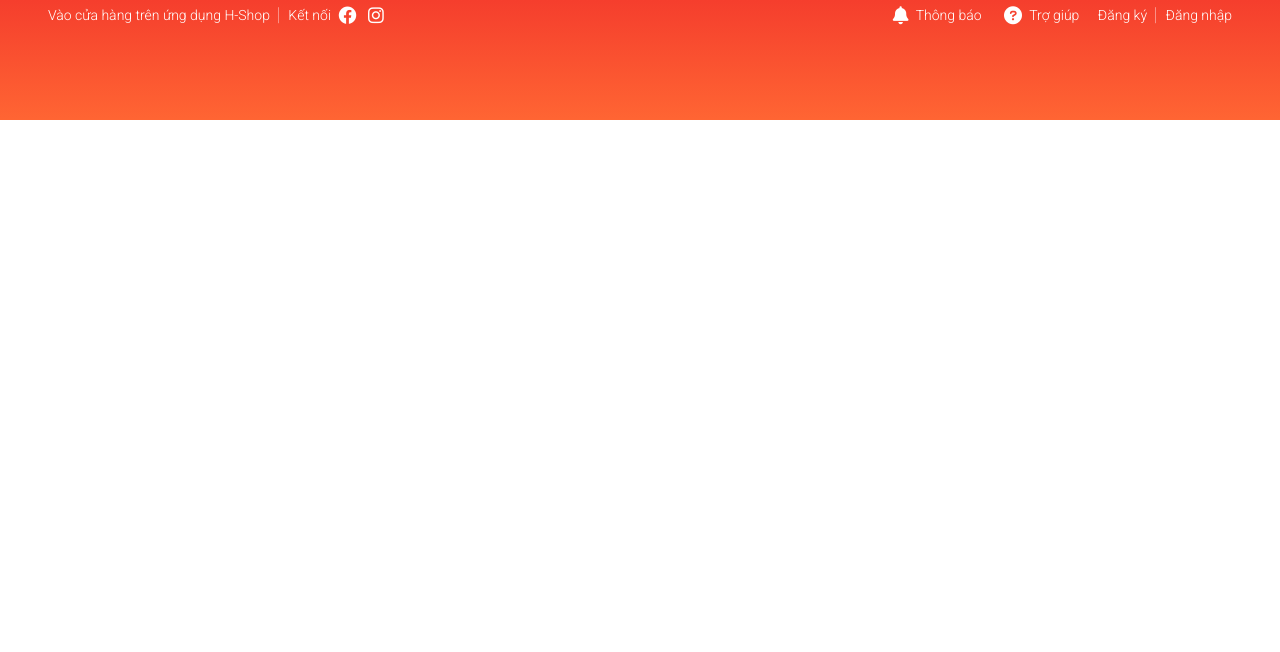
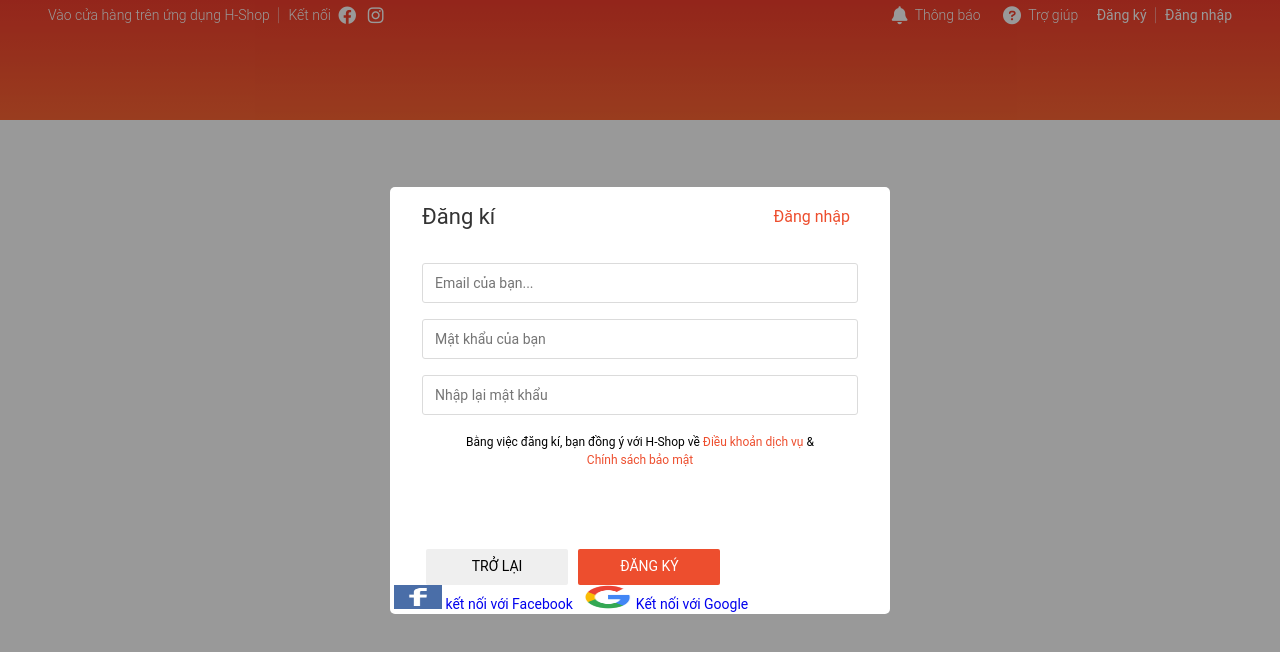
Before and after one commit to Hienvth/web-shop, a plain HTML site: page index.html in a window 1280 px wide. Drawn offline with nearby package versions, Linux system fonts and the light colour scheme; a web font is replaced by a local one.

Commit message:
css authentication part1

```diff
--- a/assets/css/base.css
+++ b/assets/css/base.css
@@ -1,9 +1,10 @@
-@import url('https://fonts.googleapis.com/css2?family=Neonderthaw&family=Roboto:wght@300;700&family=Satisfy&display=swap');
+@import url('https://fonts.googleapis.com/css?family=Poppins:200,300,400,500,600,700,800,900&display=swap');
 :root{
     --primary-color: #ed4e2e;
     --white-color: #fff;
     --black-color: #000;
     --text-color: #333;
+    --border-color: #dbdbdb;
 }
 * {
     box-sizing: inherit;
@@ -41,3 +42,44 @@ html{
         opacity: 1;
     }
 }
+.modal {
+    position: fixed;
+    inset: 0;
+    display: flex;
+    /* display: none; */
+    /* justify-content: center;
+    align-items: center; */
+    /* == margin : auto; */
+}
+.modal__overplay{
+    position: absolute;
+    width: 100%;
+    height: 100%;
+    background-color: rgba( 0,0,0, 0.4);
+}
+
+.modal__body{
+    /* width: 300px;
+    height: 300px; */
+    background-color: var(--white-color);
+    margin: auto;
+    border-radius: 5px;
+    position: relative;
+    z-index: 99999;
+}
+/* == Button style== */
+.btn{
+    min-width: 142px;
+    height: 36px ;
+    text-decoration: none;
+    border: none;
+    border-radius: 2px;
+    margin: 0 4px;
+    font-size: 1.4rem;
+    /* line-height: 36px; */
+    padding: 0;
+}
+.btn.btn--primary{
+    color: var(--white-color);
+    background-color: var(--primary-color);
+}
--- a/assets/css/main.css
+++ b/assets/css/main.css
@@ -124,19 +124,34 @@
     background-color: var(--white-color);
     cursor: default;
     display: none;
-    transform-origin: top right;
+    border-radius: 3px;
+    transform-origin: calc(100% - 20px) top ;
+    z-index: 1;
+    will-change: opacity, transform;  /* web tối ưu chuyển động theo 2 thuộc tính này*/
+
     animation: headerNotification 0.3s ease-in-out;
+}
+@keyframes headerNotification{
+    from {
+        opacity: 0;
+        transform: scale(0);
+    }
+    to {
+        opacity: 1;
+        transform: scale(1);
+    }
 }
 .header__notification::before{
     content: "";
     position: absolute;
     background-color: var(--white-color);
-    /* z-index: 1; */
+
     top: -2%;
     right: 10px;
     height: 30px;
     width: 30px;
     transform: rotate(45deg);
+
 
 }
 .header__notification::after{
@@ -151,15 +166,6 @@
 }
 .header__navbar-item:hover > .header__notification{
     display: block;
-}
-@keyframes headerNotification{
-    from {
-
-        transform: scale(0);
-    }
-    to {
-        transform: scale(1);
-    }
 }
 .header__notifi-header{
     height: 40px;
@@ -243,3 +249,73 @@
 
 
 /* ==== Header__notification ==== */
+
+/* ====Authentication=== */
+.authen-form {
+    width: 500px;
+}
+.auth-form__container {
+    padding: 0 32px;
+
+}
+
+.auth-form__header {
+    display: flex;
+    align-items: center;
+    justify-content: space-between;
+}
+
+.auth-form__heading {
+    font-size: 2.2rem;
+    font-weight: 400;
+    color: var(--text-color);
+}
+
+.auth-form__switch-btn {
+    font-size: 1.6rem;
+    font-weight: 400;
+    color: var(--primary-color);
+    cursor: pointer;
+    padding: 4px 8px;
+}
+
+.auth-form__form {
+    /* margin-top: 16px; */
+}
+
+.auth-form__group {
+    /* margin-bottom: 16px; */
+}
+
+.auth-form__input{
+    width: 100%;
+    height: 40px;
+    margin-top: 16px;
+    padding: 0 12px;
+    font-size: 1.4rem;
+    border: 1px solid var(--border-color);
+    border-radius: 3px;
+    outline: none;
+}
+.auth-form__input:focus{
+    border-color: #888;
+}
+
+
+.auth-form__aside{
+    margin-top: 18px;
+}
+.auth-form__policy-text{
+    font-size: 1.2rem;
+    line-height: 1.8rem;
+    text-align: center;
+    /* padding: 0 12px; */
+}
+.auth-form__text-link{
+    text-decoration: none;
+    color: var(--primary-color);
+}
+
+.auth-form__controls-btn{
+    margin-top: 80px;
+}
--- a/index.html
+++ b/index.html
@@ -31,8 +31,6 @@
 
                                         <img src="./assets/img/gg_play.png" alt="GooGle Play" class="header__qr-download-img">
                                     </a>
-
-
                                 </div>
                             </div>
                         </li>
@@ -129,5 +127,69 @@
 
         </footer>
     </div>
+    <div class="modal">
+        <div class="modal__overplay">
+
+        </div>
+        <div class="modal__body">
+            <!-- Authentication Form -->
+            <div class="authen-form">
+                <div class="auth-form__container">
+                    <div class="auth-form__header">
+                        <h3 class="auth-form__heading">
+                            Đăng kí
+                        </h3>
+                        <span class="auth-form__switch-btn">
+                            Đăng nhập
+                        </span>
+                    </div>
+                    <div class="auth-form__form">
+                        <div class="auth-form__group">
+                            <input type="email" class="auth-form__input" placeholder="Email của bạn...">
+
+                        </div>
+                        <div class="auth-form__group">
+
+                            <input type="password" class="auth-form__input" placeholder="Mật khẩu của bạn">
+                        </div>
+                        <div class="auth-form__group">
+
+                            <input type="password" class="auth-form__input" placeholder="Nhập lại mật khẩu">
+                        </div>
+                    </div>
+                    <div class="auth-form__aside">
+                        <p class="auth-form__policy-text">
+                            Bằng việc đăng kí, bạn đồng ý với H-Shop về
+                            <a href="#"  class="auth-form__text-link">Điều khoản dịch vụ</a> & <a href="#"
+                             class="auth-form__text-link"> <br>
+                                Chính sách bảo mật
+                            </a>
+
+                        </p>
+                    </div>
+                    <div class="auth-form__controls-btn">
+                        <button class="btn">
+                            TRỞ LẠI
+                        </button>
+                        <button class="btn btn--primary">
+                            ĐĂNG KÝ
+                        </button>
+                    </div>
+                </div>
+                <div class="auth-form__social">
+                    <a href="#" class="btn btn--with-icon">
+                        <img src="./assets/img/facebook-icon.png" style="width: 48px; height: 24px;" alt="" class="auth-form__social-icon">
+                        kết nối với Facebook
+                    </a>
+                    <a href="#" class="btn btn--with-icon">
+                        <img src="./assets/img/google-icon.jpg" style="width: 48px; height: 24px;" alt="" class="auth-form__social-icon">
+                        Kết nối với Google
+                    </a>
+
+
+                </div>
+            </div>
+        </div>
+    </div>
 </body>
 </html>
```
Also changed, not shown: assets/img/facebook-icon.png (added), assets/img/google-icon.jpg (added).
